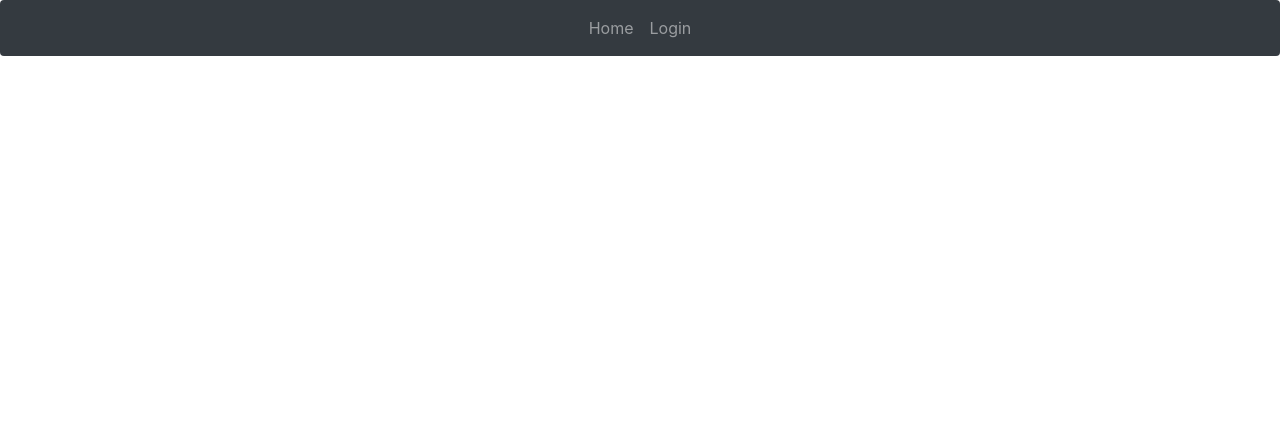
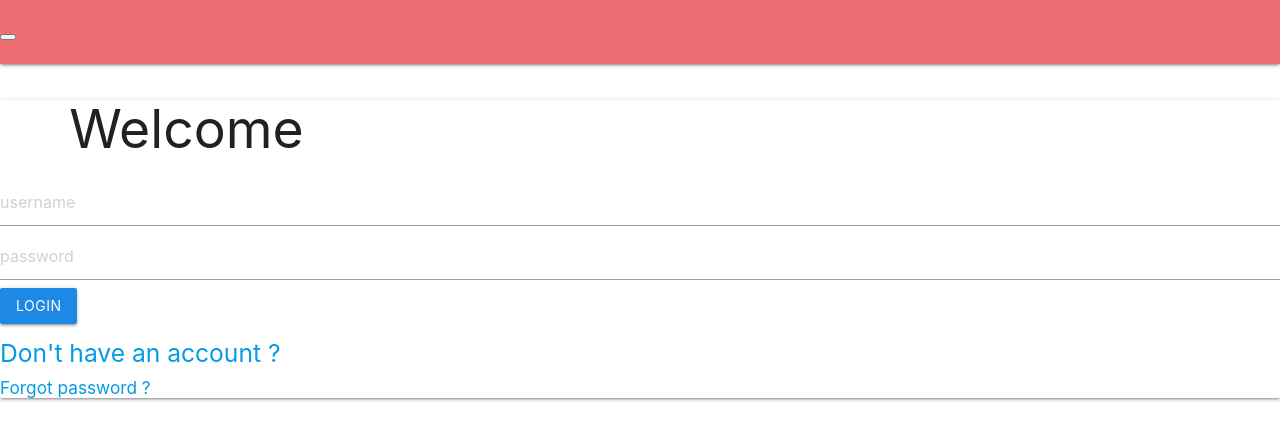
Before and after one commit to Roshanbhuvad/Web-Panel-with-React.js, a React (Create React App) app in the folder web/: page / in a window 1280 px wide. Shown: the top 440 px of the page. Built offline with nearby package versions, Linux system fonts and the light colour scheme.

Commit message:
Login page added

```diff
--- a/web/public/index.html
+++ b/web/public/index.html
@@ -1,14 +1,12 @@
 <!DOCTYPE html>
 <html lang="en">
+
 <head>
   <meta charset="utf-8" />
   <link rel="icon" href="%PUBLIC_URL%/favicon.ico" />
   <meta name="viewport" content="width=device-width, initial-scale=1" />
   <meta name="theme-color" content="#000000" />
-    <meta
-      name="description"
-      content="Web site created using create-react-app"
-    />
+  <meta name="description" content="Web site created using create-react-app" />
   <link rel="apple-touch-icon" href="%PUBLIC_URL%/logo192.png" />
   <!--
       manifest.json provides metadata used when your web app is installed on a
@@ -24,8 +22,11 @@
       work correctly both with client-side routing and a non-root public URL.
       Learn how to configure a non-root public URL by running `npm run build`.
     -->
+  <link href="https://fonts.googleapis.com/icon?family=Material+Icons" rel="stylesheet" />
+  <link rel="stylesheet" href="https://cdnjs.cloudflare.com/ajax/libs/materialize/1.0.0/css/materialize.min.css" />
   <title>React App</title>
 </head>
+
 <body>
   <noscript>You need to enable JavaScript to run this app.</noscript>
   <div id="root"></div>
@@ -40,4 +41,5 @@
       To create a production bundle, use `npm run build` or `yarn build`.
     -->
 </body>
+
 </html>
--- a/web/src/App.css
+++ b/web/src/App.css
@@ -1,38 +1,70 @@
-.App {
-  text-align: center;
+@import url("https://fonts.googleapis.com/css2?family=Grand+Hotel&display=swap");
+
+a {
+  color: black !important;
 }
 
-.App-logo {
-  height: 40vmin;
-  pointer-events: none;
+.brand-logo,
+h2 {
+  font-family: "Grand Hotel", cursive;
+  margin-left: 10px;
 }
 
-@media (prefers-reduced-motion: no-preference) {
-  .App-logo {
-    animation: App-logo-spin infinite 20s linear;
-  }
+.mycard {
+  margin-top: 30px;
 }
 
-.App-header {
-  background-color: #282c34;
-  min-height: 100vh;
-  display: flex;
-  flex-direction: column;
-  align-items: center;
-  justify-content: center;
-  font-size: calc(10px + 2vmin);
-  color: white;
+.auth-card {
+  padding: 20px;
+  text-align: center;
+  max-width: 400px;
+  margin: 10px auto;
 }
 
-.App-link {
-  color: #61dafb;
+.input-field input[type="text"]:focus {
+  border-bottom: 1px solid rgb(8, 93, 252) !important;
+  box-shadow: 0 1px 0 0 rgb(8, 93, 252) !important;
 }
 
-@keyframes App-logo-spin {
-  from {
-    transform: rotate(0deg);
-  }
-  to {
-    transform: rotate(360deg);
-  }
+.input-field input[type="password"]:focus {
+  border-bottom: 1px solid rgb(8, 93, 252) !important;
+  box-shadow: 0 1px 0 0 rgb(8, 93, 252) !important;
 }
+
+.gallery {
+  display: flex;
+  flex-wrap: wrap;
+  justify-content: space-around;
+}
+
+.item {
+  width: 30%;
+}
+
+.home-card {
+  max-width: 500px;
+  height: max-content;
+  margin: 26px auto;
+}
+
+.collection-item {
+  width: 100%;
+}
+
+#toast-container {
+  top: 30px !important;
+  right: 20px !important;
+  left: auto !important;
+}
+
+.material-icons:hover {
+  cursor: pointer;
+}
+
+.nav {
+  margin-left: 120px;
+}
+
+.home {
+  margin-top: 80px;
+}
--- a/web/src/App.js
+++ b/web/src/App.js
@@ -1,13 +1,45 @@
-import React from "react";
-import { Route, Switch } from "react-router-dom";
-import "../node_modules/bootstrap/dist/css/bootstrap.min.css";
+import React, {
+  useEffect,
+  createContext,
+  useReducer,
+  useContext
+} from "react";
+import {
+  Route,
+  Switch
+} from "react-router-dom";
+//import "../node_modules/bootstrap/dist/css/bootstrap.min.css";
 import NavBar from "./components/Navbar";
+import Signin from "./components/Login";
+
+/*const Routing = () => {
+  const history = useHistory();
+  //const { state, dispatch } = useContext(UserContext);
+  useEffect(() => {
+    const user = JSON.parse(localStorage.getItem("user"));
+    if (user) {
+      //dispatch({ type: "USER", payload: user });
+    } else {
+      if (!history.location.pathname.startsWith("/reset"))
+        history.push("/signin");
+    }
+  }, []); */
 
 function App() {
-  return (
-    <div>
-      <NavBar />
-    </div>
+  return ( <
+    div >
+    <
+    NavBar / >
+    <
+    Switch >
+    <
+    Route exact path = "/" >
+    <
+    Signin / >
+    <
+    /Route> < /
+    Switch > <
+    /div>
   );
 }
 
--- /dev/null
+++ b/web/src/components/Login.jsx
@@ -0,0 +1,74 @@
+import React, { useState, useContext } from "react";
+import { Link, useHistory } from "react-router-dom";
+//import { UserContext } from "../../App";
+import M from "materialize-css";
+const SignIn = () => {
+  //const { state, dispatch } = useContext(UserContext);
+  const history = useHistory();
+  const [password, setPassword] = useState("");
+  const [username, setEmail] = useState("");
+  const PostData = () => {
+    fetch("/signin", {
+      method: "post",
+      headers: {
+        "Content-Type": "application/json",
+      },
+      body: JSON.stringify({
+        username,
+        password,
+      }),
+    })
+      .then((res) => res.json())
+      .then((data) => {
+        console.log(data);
+        if (data.error) {
+          M.toast({ html: data.error, classes: "#c62828 red darken-3" });
+        } else {
+          localStorage.setItem("jwt", data.token);
+          localStorage.setItem("user", JSON.stringify(data.user));
+          //dispatch({ type: "USER", payload: data.user });
+          M.toast({
+            html: "signedin success",
+            classes: "#43a047 green darken-1",
+          });
+          history.push("/");
+        }
+      })
+      .catch((err) => {
+        console.log(err);
+      });
+  };
+  return (
+    <div className="mycard">
+      <div className="card auth-card input-field">
+        <h2>Welcome</h2>
+        <input
+          type="text"
+          placeholder="username"
+          value={username}
+          onChange={(e) => setEmail(e.target.value)}
+        />
+        <input
+          type="password"
+          placeholder="password"
+          value={password}
+          onChange={(e) => setPassword(e.target.value)}
+        />
+        <button
+          className="btn waves-effect waves-light #64b5f6 blue darken-1"
+          onClick={() => PostData()}
+        >
+          Login
+        </button>
+        <h5>
+          <Link to="/signup">Don't have an account ?</Link>
+        </h5>
+        <h6>
+          <Link to="/reset">Forgot password ?</Link>
+        </h6>
+      </div>
+    </div>
+  );
+};
+
+export default SignIn;
--- a/web/src/components/Navbar.jsx
+++ b/web/src/components/Navbar.jsx
@@ -12,7 +12,7 @@ class NavBar extends Component {
     const loginRegLink = (
       <ul className="navbar-nav">
         <li className="nav-item">
-          <Link to="/login" className="nav-link">
+          <Link to="/" className="nav-link">
             Login
           </Link>
         </li>
@@ -37,8 +37,8 @@ class NavBar extends Component {
           </Link>
         </li>
         <li className="nav-item">
-          <Link to="/profile" className="nav-link">
-            User
+          <Link to="/" className="nav-link">
+            Home
           </Link>
         </li>
       </ul>
@@ -62,13 +62,6 @@ class NavBar extends Component {
           className="collapse navbar-collapse justify-content-md-center"
           id="navbarsExample10"
         >
-          <ul className="navbar-nav">
-            <li className="nav-item">
-              <Link to="/" className="nav-link">
-                Home
-              </Link>
-            </li>
-          </ul>
           {localStorage.usertoken ? userLink : loginRegLink}
         </div>
       </nav>
```
Lines whose indentation alone changed are shown as unchanged.
